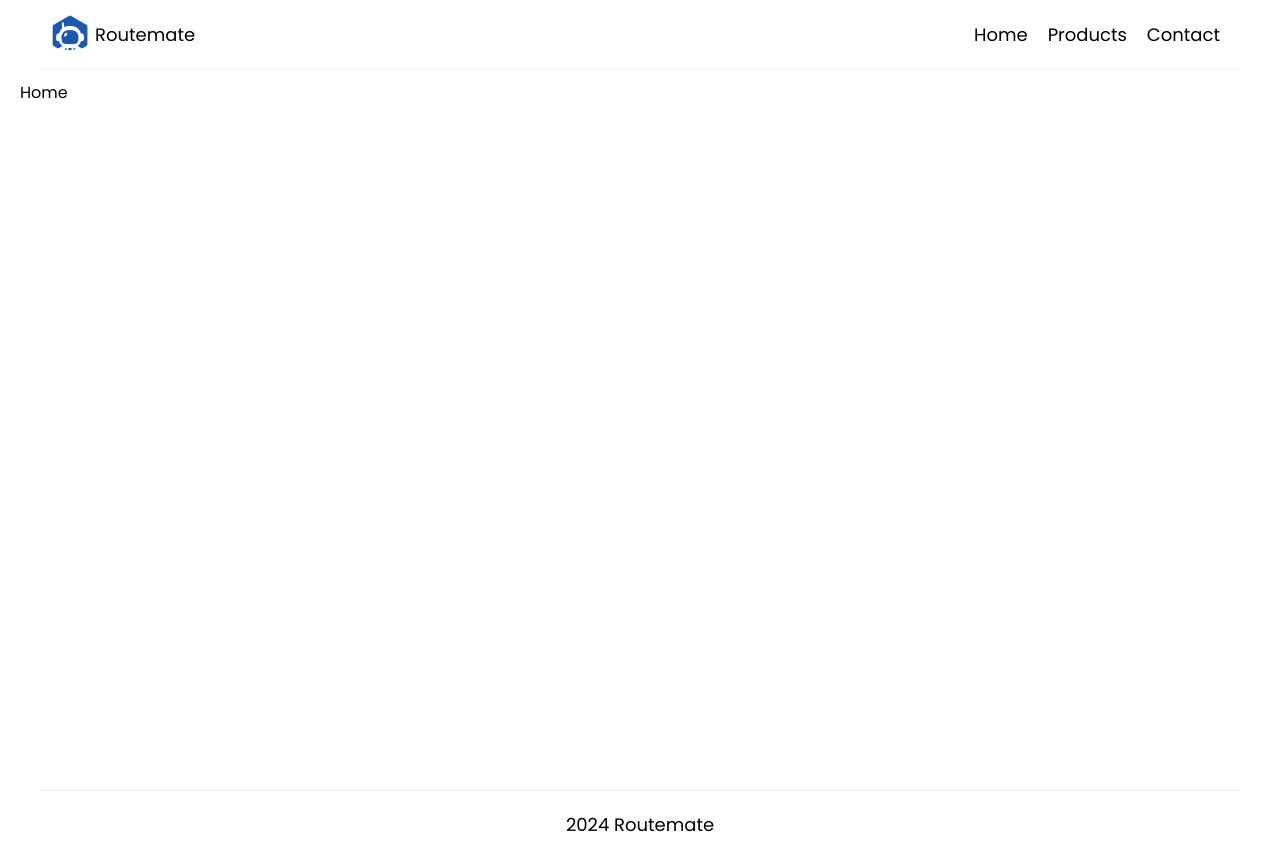
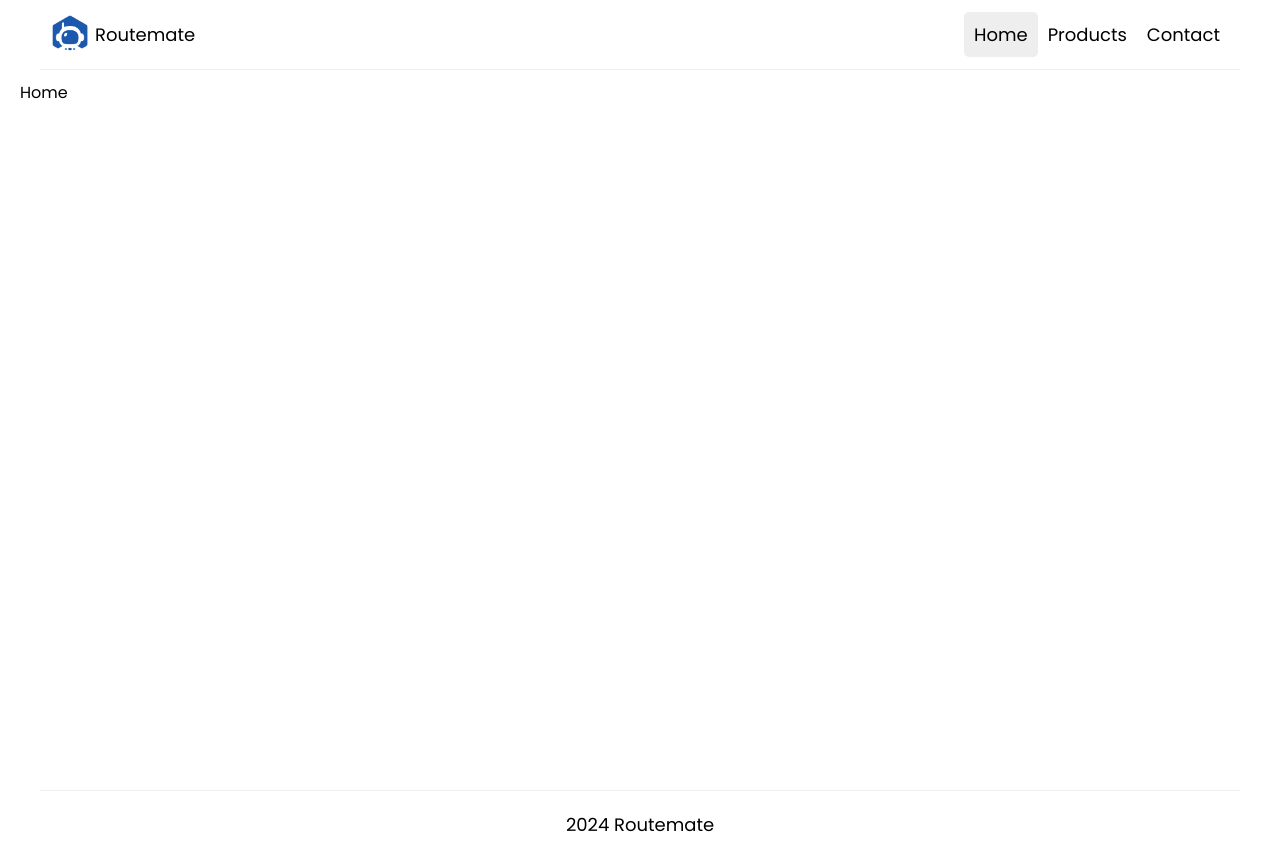
Before and after one commit to devesh1808/RouteMate, a React (Vite) app: page / in a window 1280 px wide. Built offline with nearby package versions, Linux system fonts and the light colour scheme.

Commit message:
Added NavLink instead of Link in Header.jsx

```diff
--- a/src/components/Header.jsx
+++ b/src/components/Header.jsx
@@ -9,15 +9,15 @@ export const Header = () => {
         <span>Routemate</span>
       </Link>
       <nav className="navigation">
-        <Link to="/" className="link">
+        <NavLink to="/" className="link" end>
           Home
-        </Link>
-        <Link to="/products" className="link">
+        </NavLink>
+        <NavLink to="/products" className="link">
           Products
-        </Link>
-        <Link to="/contact" className="link">
+        </NavLink>
+        <NavLink to="/contact" className="link">
           Contact
-        </Link>
+        </NavLink>
       </nav>
     </header>
   );
```
